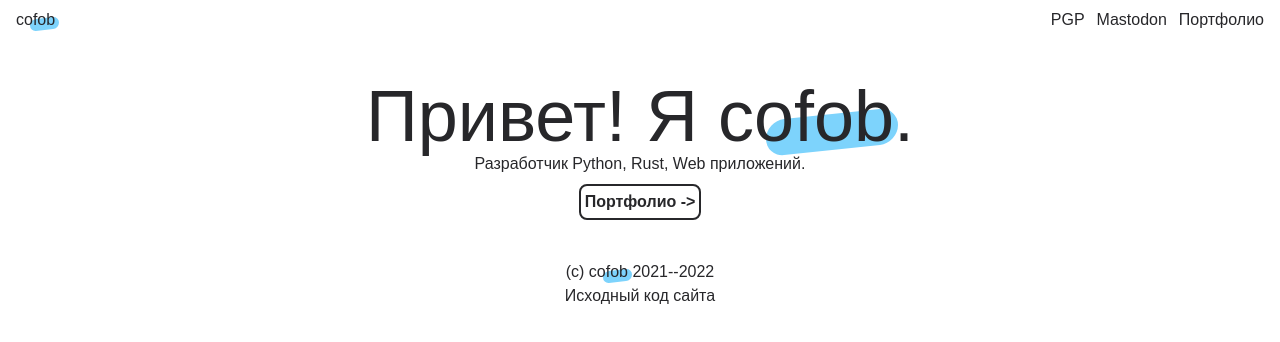
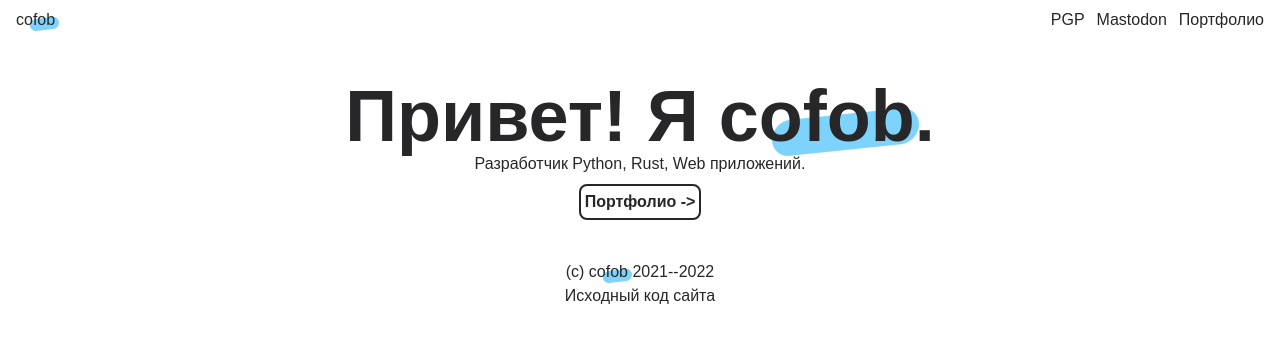
Before and after one commit to cofob/cofob.dev, a SvelteKit app: page / in a window 1280 px wide. Shown: the top 342 px of the page. Built offline with nearby package versions, Linux system fonts and the light colour scheme; a web font is replaced by a local one.

Commit message:
Add heading component

```diff
--- /dev/null
+++ b/src/lib/components/Heading.svelte
@@ -0,0 +1,33 @@
+<script lang="ts">
+	export let level: number;
+
+	let element = `h${level}`;
+</script>
+
+<svelte:element this={element} class={element}><slot /></svelte:element>
+
+<style>
+	.h1 {
+		@apply sm:text-7xl text-5xl font-semibold;
+	}
+
+	.h2 {
+		@apply sm:text-6xl text-4xl font-medium;
+	}
+
+	.h3 {
+		@apply sm:text-5xl text-3xl font-medium;
+	}
+
+	.h4 {
+		@apply sm:text-4xl text-2xl;
+	}
+
+	.h5 {
+		@apply sm:text-3xl text-xl;
+	}
+
+	.h6 {
+		@apply sm:text-2xl text-lg;
+	}
+</style>
--- a/src/lib/components/index.ts
+++ b/src/lib/components/index.ts
@@ -3,3 +3,4 @@ export { default as Footer } from "./Footer.svelte";
 export { default as Navbar } from "./Navbar.svelte";
 export { default as BlueLine } from "./BlueLine.svelte";
 export { default as Section } from "./Section.svelte";
+export { default as Heading } from "./Heading.svelte";
--- a/src/routes/+error.svelte
+++ b/src/routes/+error.svelte
@@ -1,16 +1,15 @@
 <script lang="ts">
-	import { Meta, Section } from "$lib/components";
+	import { Meta, Section, BlueLine, Heading } from "$lib/components";
 	import { page } from "$app/stores";
-	import BlueLine from "$src/lib/components/BlueLine.svelte";
 </script>
 
 <Meta title={$page.status.toString()} description="Ошибка {$page.status}" noindex />
 
 <Section>
 	<div class="text-center">
-		<h1 class="sm:text-7xl text-5xl font-semibold">
+		<Heading level={1}>
 			<BlueLine animate>{$page.status}.</BlueLine>
-		</h1>
+		</Heading>
 		{#if $page.status == 404}
 			<p>Страница не найдена</p>
 		{/if}
--- a/src/routes/+page.svelte
+++ b/src/routes/+page.svelte
@@ -1,15 +1,14 @@
 <script lang="ts">
-	import { Meta, BlueLine } from "$lib/components";
-	import Section from "$src/lib/components/Section.svelte";
+	import { Meta, BlueLine, Section, Heading } from "$lib/components";
 </script>
 
 <Meta title="Главная" description="Персональный сайт кофоба" />
 
 <Section>
 	<div class="text-center">
-		<p class="sm:text-7xl text-5xl font-medium">
+		<Heading level={1}>
 			Привет! Я <BlueLine animate>cofob</BlueLine>.
-		</p>
+		</Heading>
 		<p>Разработчик Python, Rust, Web приложений.</p>
 		<a href="/portfolio">
 			<button class="mt-2 font-semibold text-md rounded-lg border-2 border-zinc-800 p-1"> Портфолио -> </button>
```
